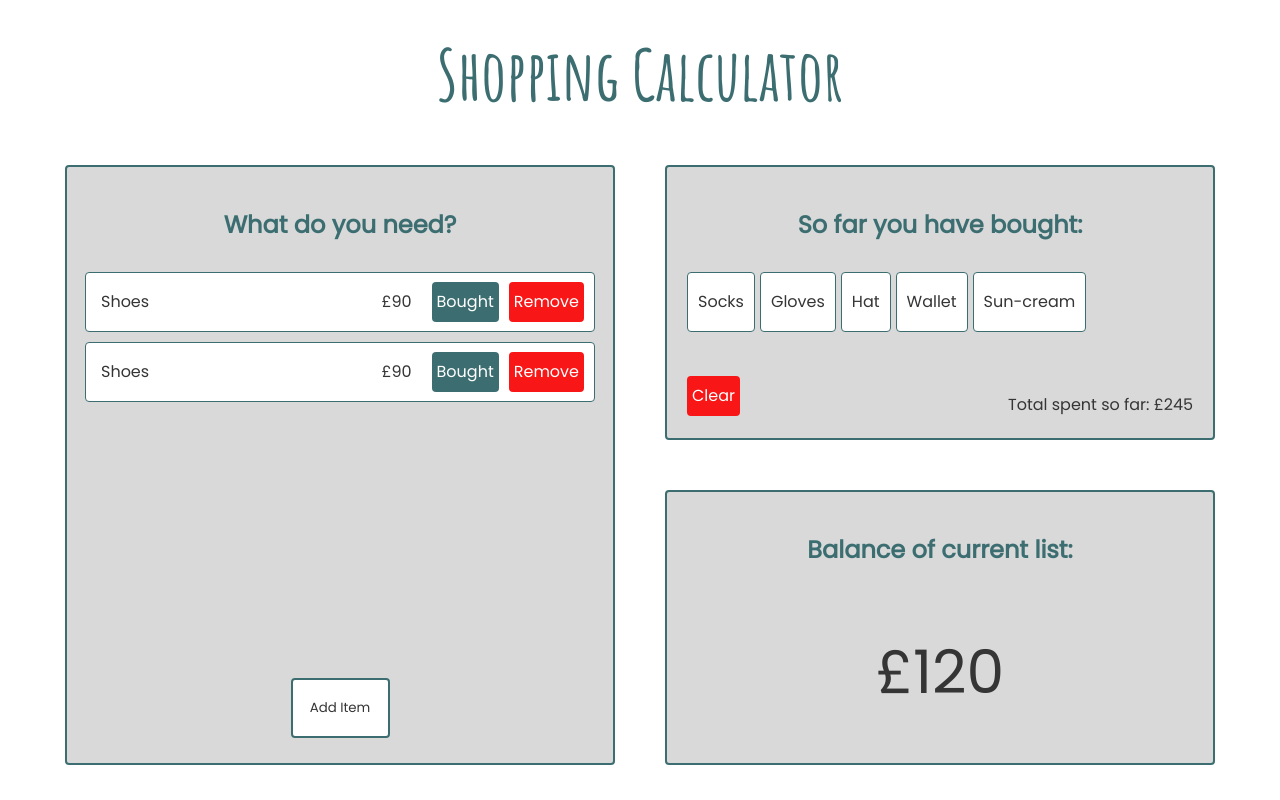
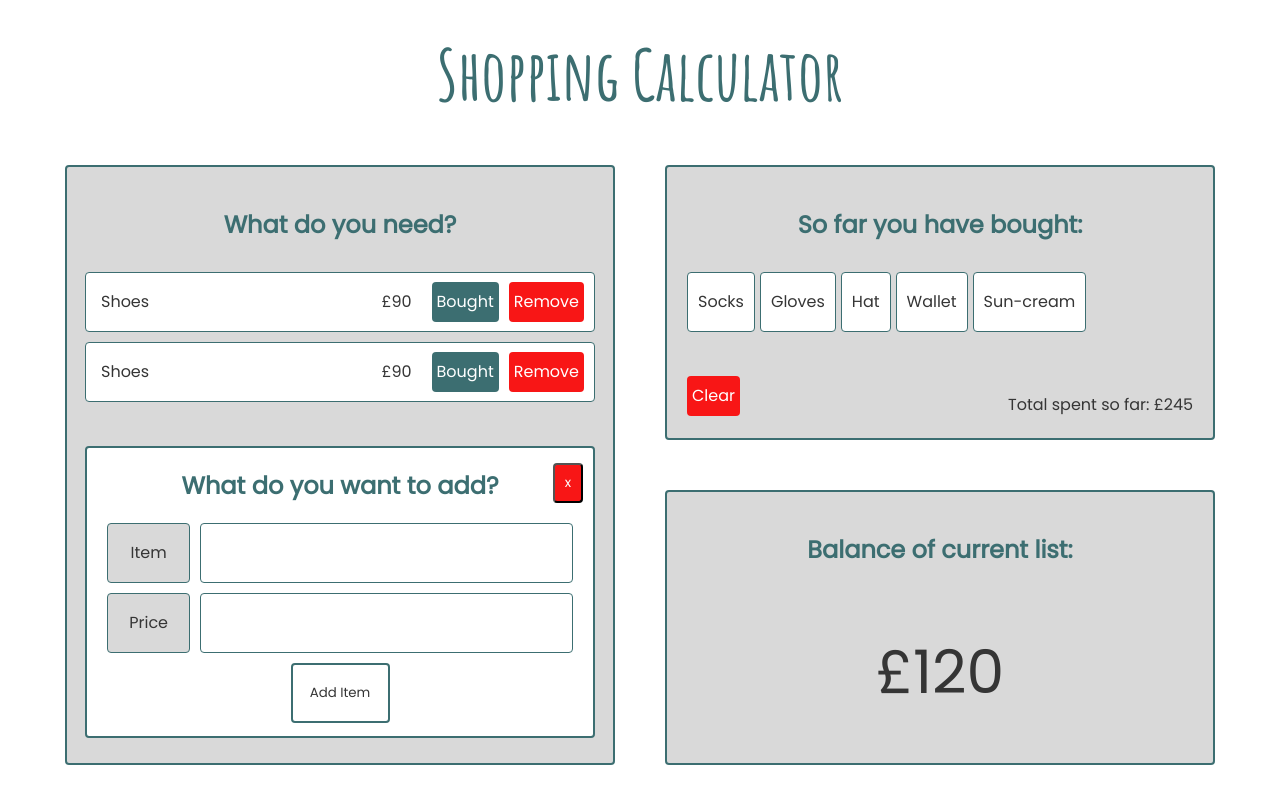
Before and after one commit to ryanmccloy/Shopping-List, a React (Create React App) app: page / in a window 1280 px wide. Both pictures are taken after a click on the button "Add Item". Built offline with nearby package versions, Linux system fonts and the light colour scheme.

Commit message:
beginning of state management

```diff
--- a/src/App.js
+++ b/src/App.js
@@ -7,10 +7,8 @@ export default function App() {
 
       <div className="calculator calc-flex">
         <ShoppingList />
-
         <div className="right-flex">
           <BoughtList />
-
           <ListBalance />
         </div>
       </div>
@@ -18,20 +16,31 @@ export default function App() {
   );
 }
 
+// Components
+
 function ShoppingList() {
+  const [isFormOpen, setIsFormOpen] = useState(false);
+
+  function handleFormOpen() {
+    setIsFormOpen((isFormOpen) => !isFormOpen);
+  }
+
   return (
     <div className="list border">
       <h2>What do you need?</h2>
 
       <div className="items-flex">
-        <div>
+        <div className="items-container">
           <Item />
           <Item />
         </div>
 
         <div className="form-flex">
-          {/* <ItemForm /> */}
-          <AddItem />
+          {isFormOpen ? (
+            <ItemForm onFormOpen={handleFormOpen} />
+          ) : (
+            <AddItem onFormOpen={handleFormOpen} />
+          )}
         </div>
       </div>
     </div>
@@ -51,15 +60,21 @@ function Item() {
   );
 }
 
-function AddItem() {
-  return <button className="add-item">Add Item</button>;
+function AddItem({ onFormOpen }) {
+  return (
+    <button className="add-item" onClick={onFormOpen}>
+      Add Item
+    </button>
+  );
 }
 
-function ItemForm() {
+function ItemForm({ onFormOpen }) {
   return (
     <div className="item-form">
       <h2>What do you want to add?</h2>
-
+      <button className="button close-button" onClick={onFormOpen}>
+        x
+      </button>
       <form className="form">
         <div className="form-item">
           <label className="label">Item</label>
--- a/src/styles.css
+++ b/src/styles.css
@@ -65,6 +65,10 @@ h2 {
   justify-content: space-between;
 }
 
+.items-container {
+  overflow: auto;
+}
+
 .item {
   border: 1px solid #3c6e71;
   background-color: #ffffff;
@@ -92,6 +96,16 @@ h2 {
   padding: 5px;
   color: #ffffff;
   cursor: pointer;
+}
+
+.close-button {
+  background-color: #f81616;
+  float: right;
+  margin-top: -60px;
+  margin-right: 10px;
+  width: 30px;
+  display: flex;
+  justify-content: center;
 }
 
 .price {
```
